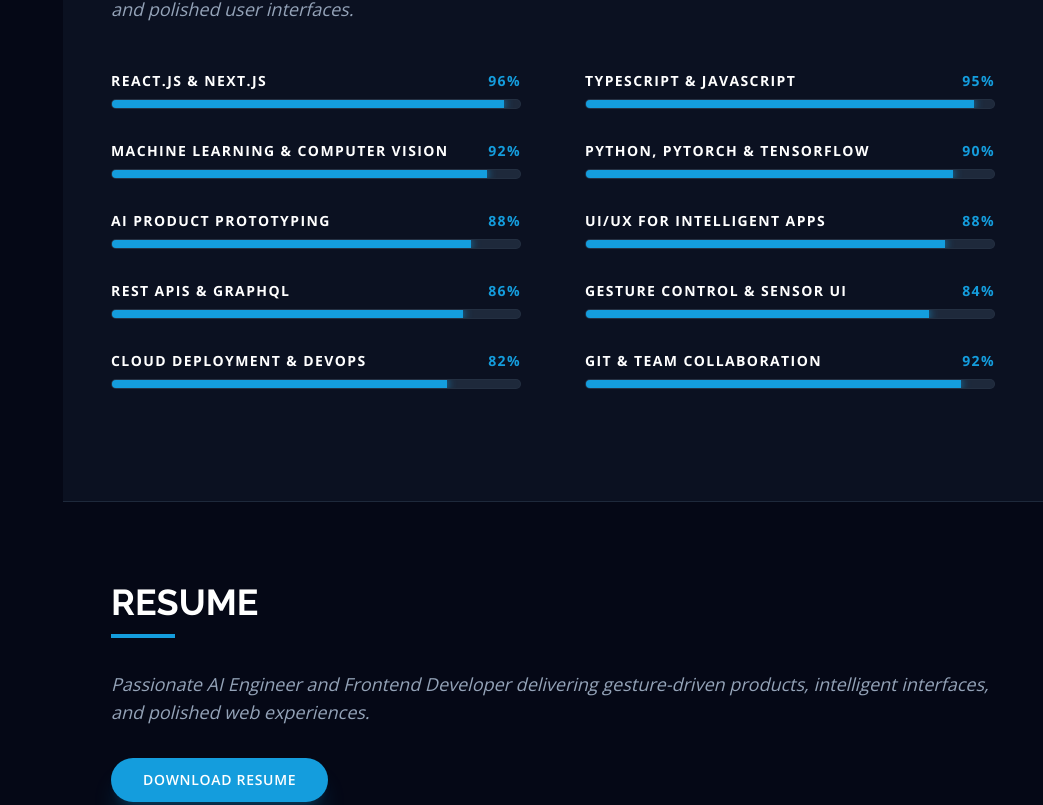
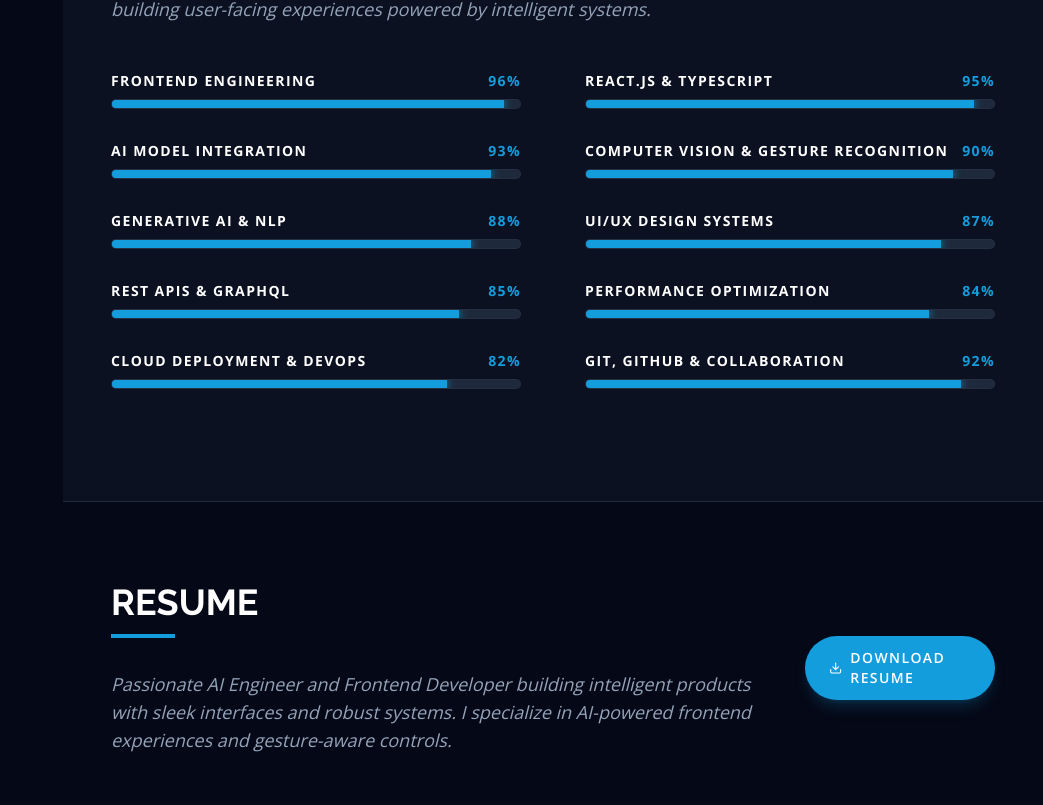
Before and after one commit to Rajakamran12/Raja-Kamran-Portfolio, a React (Vite) app: page / in a window 1280 px wide. Shown: the part 1955-2760 px from the top of the page, without its empty margins (237-1280 px from the left). Built offline with nearby package versions, Linux system fonts and the light colour scheme.

Commit message:
Update resume section and attach uploaded resume PDF

```diff
--- a/components/Portfolio.tsx
+++ b/components/Portfolio.tsx
@@ -18,7 +18,7 @@
           Portfolio
         </h2>
         <p className="mt-8 text-[#94a3b8] italic text-lg max-w-4xl">
-          A showcase of AI-first frontend products, intelligent interfaces, and gesture-based systems built for modern digital experiences.
+          A showcase of AI-first frontend products, interactive dashboards, and intelligent web systems designed for modern digital experiences.
         </p>
       </div>
 
--- a/components/Resume.tsx
+++ b/components/Resume.tsx
@@ -1,26 +1,28 @@
 
 import React from 'react';
+import { Download } from 'lucide-react';
 import { EXPERIENCES, EDUCATION } from '../constants';
 
 const Resume: React.FC = () => {
   return (
     <div className="container mx-auto">
-      <div className="mb-12">
+      <div className="mb-12 flex flex-col gap-6 lg:flex-row lg:items-center lg:justify-between">
+        <div>
           <h2 className="text-4xl font-bold text-white uppercase relative pb-4 after:content-[''] after:absolute after:bottom-0 after:left-0 after:w-16 after:h-1 after:bg-[#149ddd]">
             Resume
           </h2>
           <p className="mt-8 text-[#94a3b8] italic text-lg max-w-4xl">
-          Passionate AI Engineer and Frontend Developer delivering gesture-driven products, intelligent interfaces, and polished web experiences.
+            Passionate AI Engineer and Frontend Developer building intelligent products with sleek interfaces and robust systems. I specialize in AI-powered frontend experiences and gesture-aware controls.
           </p>
-        <div className="mt-8">
+        </div>
         <a
           href="/resume.pdf"
           download
-            className="inline-flex items-center justify-center rounded-full bg-[#149ddd] px-8 py-3 text-sm font-semibold uppercase tracking-wider text-white shadow-xl shadow-[#149ddd]/20 transition-all duration-300 hover:bg-white hover:text-[#149ddd]"
+          className="inline-flex items-center justify-center gap-2 rounded-full bg-[#149ddd] px-6 py-3 text-sm font-semibold uppercase tracking-widest text-white shadow-lg shadow-[#149ddd]/20 transition-all duration-300 hover:bg-[#1f5297]"
         >
+          <Download size={18} />
           Download Resume
         </a>
-        </div>
       </div>
 
       <div className="grid grid-cols-1 lg:grid-cols-2 gap-12">
--- a/components/Skills.tsx
+++ b/components/Skills.tsx
@@ -47,7 +47,7 @@
           Skills
         </h2>
         <p className="mt-8 text-[#94a3b8] italic max-w-4xl text-lg">
-          Frontend and AI engineering expertise built for intelligent product delivery, gesture-driven experiences, and polished user interfaces.
+          A hybrid of frontend engineering and AI product development. These skills showcase my strengths in building user-facing experiences powered by intelligent systems.
         </p>
       </div>
 
--- a/constants.tsx
+++ b/constants.tsx
@@ -2,16 +2,16 @@
 import { Skill, Experience, Education, Service, Project } from './types';
 
 export const SKILLS: Skill[] = [
-  { name: 'React.js & Next.js', percentage: 96 },
-  { name: 'TypeScript & JavaScript', percentage: 95 },
-  { name: 'Machine Learning & Computer Vision', percentage: 92 },
-  { name: 'Python, PyTorch & TensorFlow', percentage: 90 },
-  { name: 'AI Product Prototyping', percentage: 88 },
-  { name: 'UI/UX for Intelligent Apps', percentage: 88 },
-  { name: 'REST APIs & GraphQL', percentage: 86 },
-  { name: 'Gesture Control & Sensor UI', percentage: 84 },
+  { name: 'Frontend Engineering', percentage: 96 },
+  { name: 'React.js & TypeScript', percentage: 95 },
+  { name: 'AI Model Integration', percentage: 93 },
+  { name: 'Computer Vision & Gesture Recognition', percentage: 90 },
+  { name: 'Generative AI & NLP', percentage: 88 },
+  { name: 'UI/UX Design Systems', percentage: 87 },
+  { name: 'REST APIs & GraphQL', percentage: 85 },
+  { name: 'Performance Optimization', percentage: 84 },
   { name: 'Cloud Deployment & DevOps', percentage: 82 },
-  { name: 'Git & Team Collaboration', percentage: 92 },
+  { name: 'Git, GitHub & Collaboration', percentage: 92 },
 ];
 
 export const EDUCATION: Education[] = [
@@ -100,14 +100,6 @@
 
 export const PROJECTS: Project[] = [
   {
-    title: 'Gesture Based PC Control',
-    description: 'Gesture-based PC control system combining hand tracking, UI automation, and intelligent desktop interactions.',
-    image: 'https://images.unsplash.com/photo-1518770660439-4636190af475?auto=format&fit=crop&q=80&w=800',
-    category: 'AI',
-    github: 'https://github.com/Rajakamran12/Gesture_Based_PC_Control.git',
-    demo: 'https://github.com/Rajakamran12/Gesture_Based_PC_Control.git'
-  },
-  {
     title: 'Smart AI Assistant',
     description: 'Conversational AI companion built with Gemini API and adaptive frontend interactions.',
     image: 'https://images.unsplash.com/photo-1677442136019-21780ecad995?auto=format&fit=crop&q=80&w=800',
@@ -128,5 +120,12 @@
     image: 'https://images.unsplash.com/photo-1551288049-bbda48658a7d?auto=format&fit=crop&q=80&w=800',
     category: 'Data',
     github: '#'
+  },
+  {
+    title: 'Gesture Based PC Control',
+    description: 'A gesture-driven PC control system that lets users manage applications and media with hand movements.',
+    image: 'https://images.unsplash.com/photo-1518770660439-4636190af475?auto=format&fit=crop&q=80&w=800',
+    category: 'AI',
+    github: 'https://github.com/Rajakamran12/Gesture_Based_PC_Control.git'
   }
 ];
```
Also changed, not shown: Formal Image.jpeg (added), 1 other file (tests, documents, lock files or other folders). Lines whose indentation alone changed are shown as unchanged.
